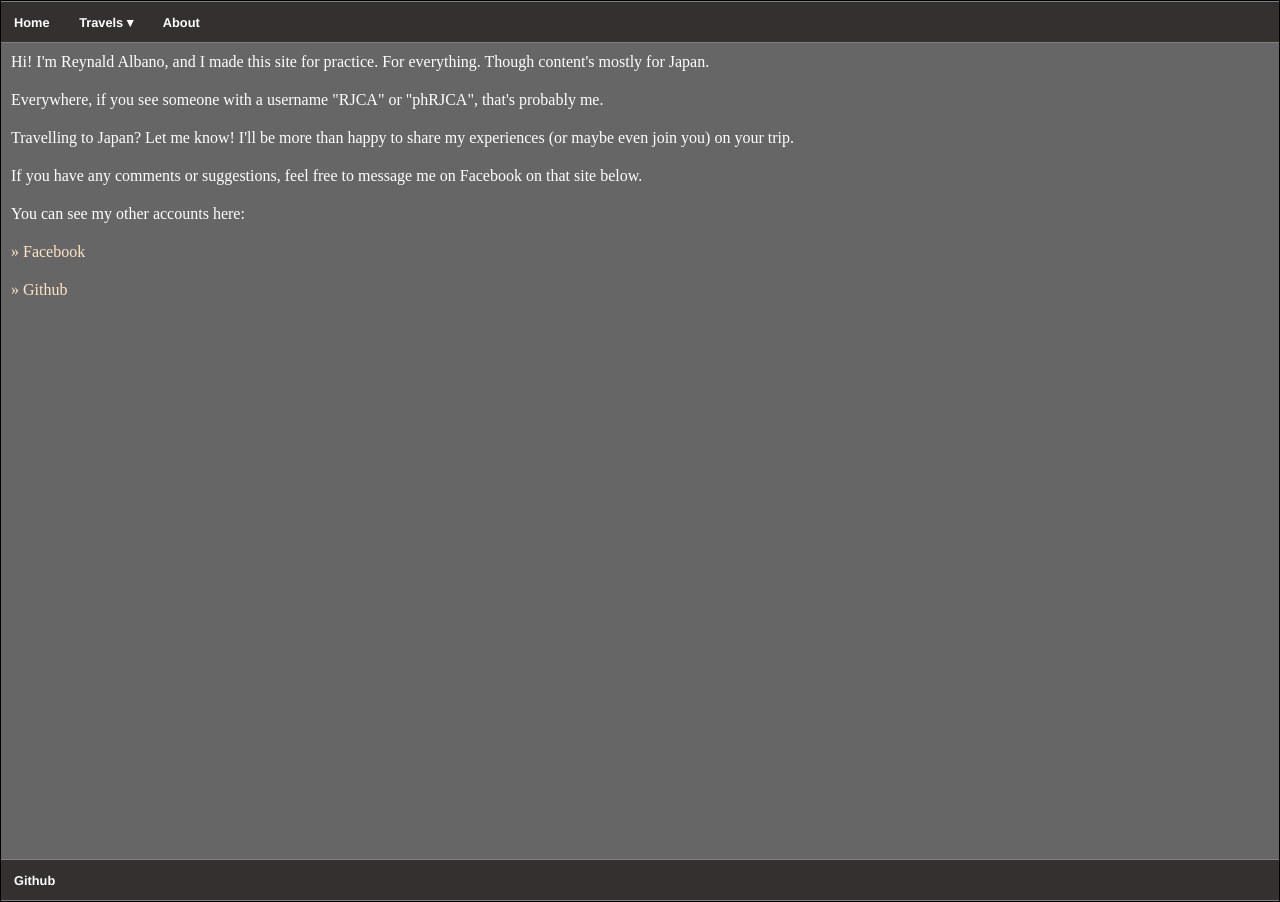
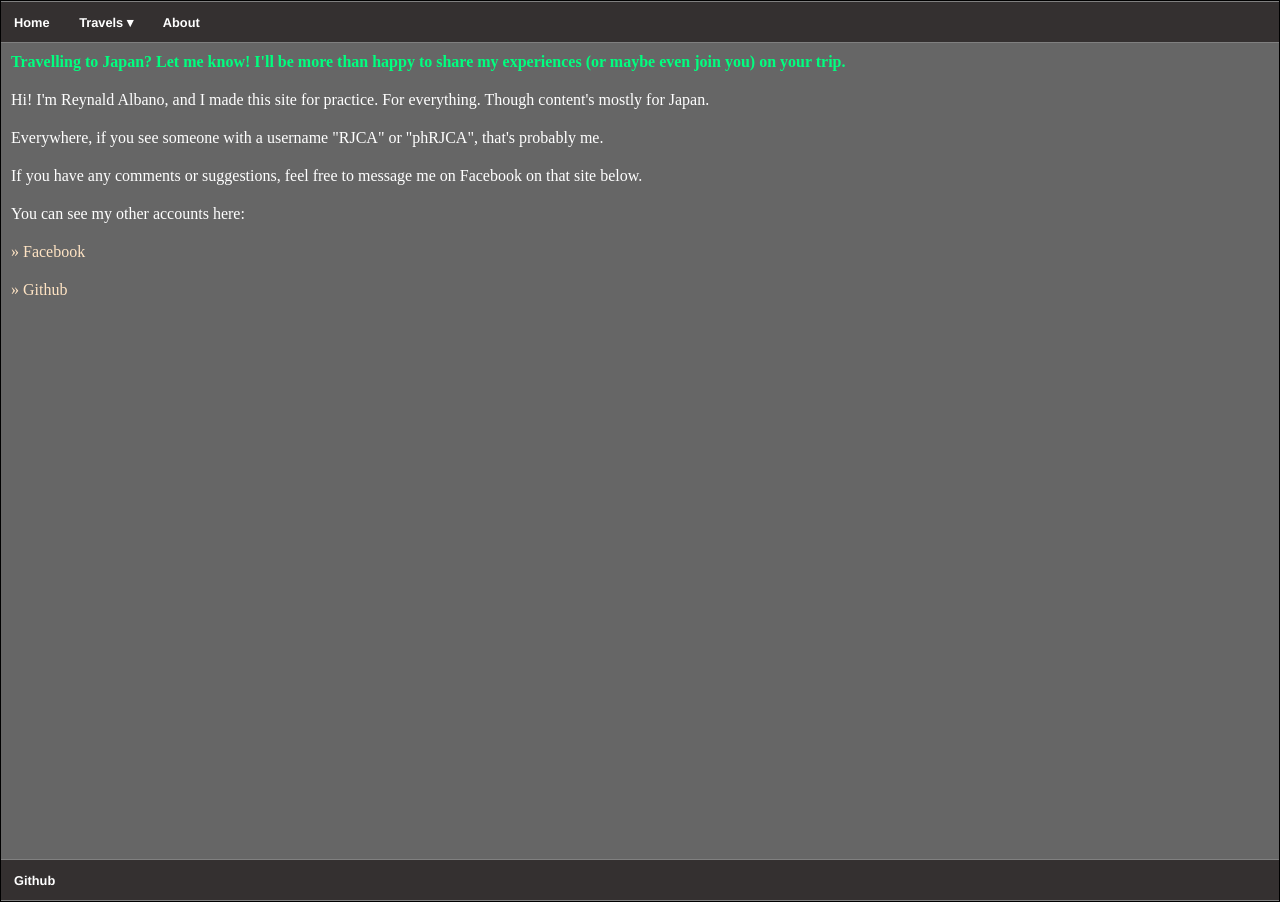
Before and after one commit to phRJCA/phRJCA.github.io, a Jekyll site: the page built from about.html, in a window 1280 px wide. Built offline with Jekyll 4.4.1, drawn with Linux system fonts in a browser that asks for light colours.

Commit message:
showcase: Brighter color

```diff
--- a/_layouts/default.html
+++ b/_layouts/default.html
@@ -25,7 +25,7 @@
     <div id="div-container">
       {{content}}
         <div id='content-info'>
-          <p id='showcase'>Latest Update: Winter Nomad: Travel Map is up!</p>
+          <p class='showcase'>Latest Update: Winter Nomad: Travel Map is up!</p>
           <p>More content coming up soon! (Maybe in a day, most likely within a week, definitely within the month from date last updated)</p>
           <p>Last updated: January 6, 2019</p>
         </div>
--- a/about.html
+++ b/about.html
@@ -8,9 +8,9 @@ background: about.css
 <div id='div-about'>
   <!-- Only text-content will be translated to Japanese -->
   <div id='text-content'>
+    <p class='showcase'>Travelling to Japan? Let me know! I'll be more than happy to share my experiences (or maybe even join you) on your trip.</p>
     <p>Hi! I'm Reynald Albano, and I made this site for practice. For everything. Though content's mostly for Japan.</p>
     <p>Everywhere, if you see someone with a username "RJCA" or "phRJCA", that's probably me.</p>
-    <p>Travelling to Japan? Let me know! I'll be more than happy to share my experiences (or maybe even join you) on your trip.</p>
     <p>If you have any comments or suggestions, feel free to message me on Facebook on that site below.</p>
     <p>You can see my other accounts here:</p>
   </div>
--- a/css/main.css
+++ b/css/main.css
@@ -107,7 +107,7 @@ footer {
   padding: 10px;
 }
 
-#showcase {
-  color: burlywood;
+.showcase {
+  color: springgreen;
   font-weight: bold;
 }
```
